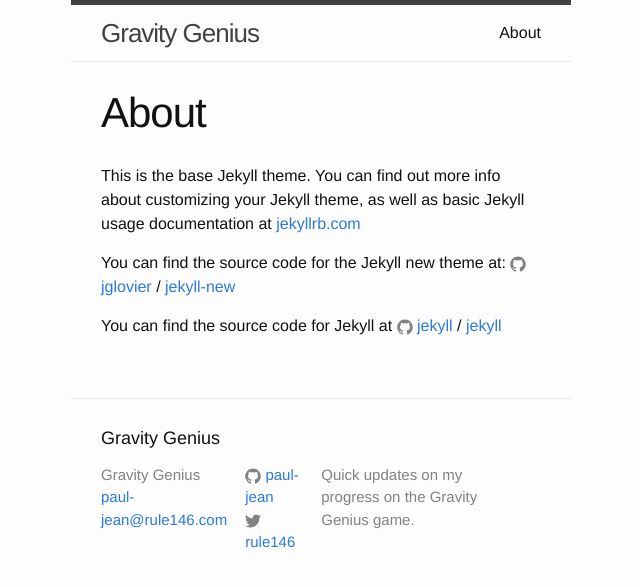
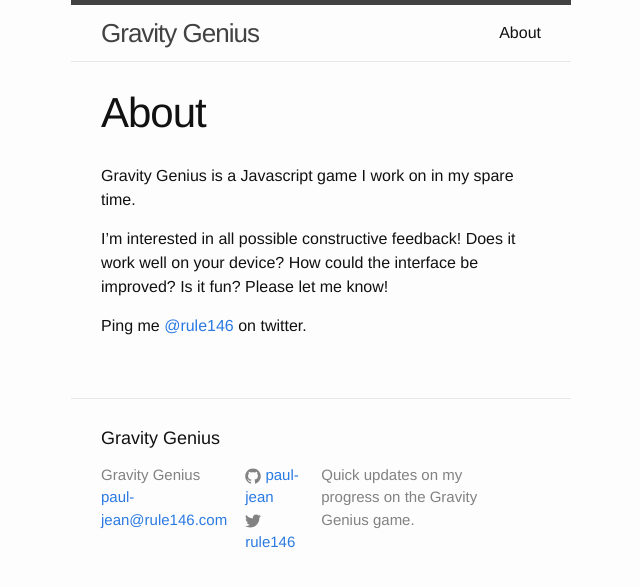
Before and after one commit to Starling-Systems/gravity-genius, a Jekyll site: the page built from about.md, in a window 1280 px wide. Shown: the top 587 px of the page, without its empty margins (319-959 px from the left). Built offline with Jekyll 4.4.1, drawn with Linux system fonts in a browser that asks for light colours.

Commit message:
Update about page.

```diff
--- a/about.md
+++ b/about.md
@@ -4,12 +4,10 @@
 permalink: /about/
 ---
 
-This is the base Jekyll theme. You can find out more info about customizing your Jekyll theme, as well as basic Jekyll usage documentation at [jekyllrb.com](http://jekyllrb.com/)
+Gravity Genius is a Javascript game I work on in my spare time.
 
-You can find the source code for the Jekyll new theme at:
-{% include icon-github.html username="jglovier" %} /
-[jekyll-new](https://github.com/jglovier/jekyll-new)
+I'm interested
+in all possible constructive feedback! Does it work well on your device? How
+could the interface be improved? Is it fun? Please let me know!
 
-You can find the source code for Jekyll at
-{% include icon-github.html username="jekyll" %} /
-[jekyll](https://github.com/jekyll/jekyll)
+Ping me [@rule146](https://twitter.com/rule146) on twitter.
```
Also changed, not shown: 2 other files.
